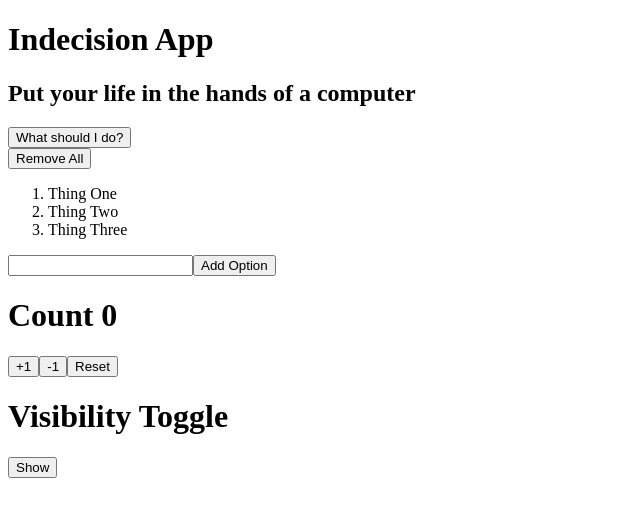
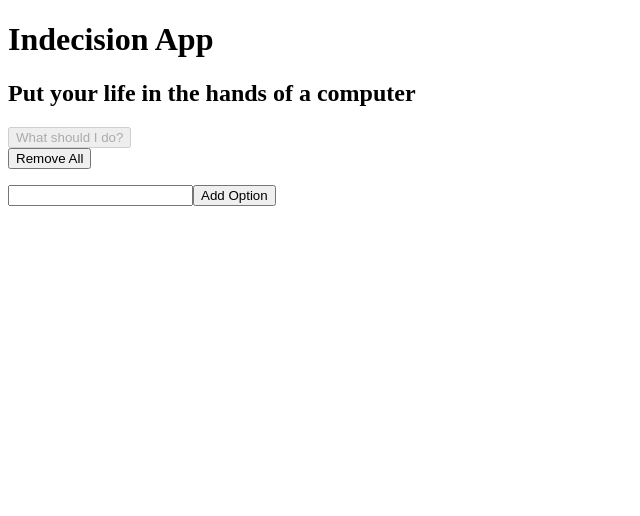
Before and after one commit to MuratOzdemir-dev/indecisionapp, a React (Create React App) app: page / in a window 1280 px wide. Shown: the top 516 px of the page, without its empty margins (0-640 px from the left). Built offline with nearby package versions, Linux system fonts and the light colour scheme.

Commit message:
handleClick fonksiyonları ayarlandı

```diff
--- a/src/App.js
+++ b/src/App.js
@@ -3,10 +3,49 @@ import Header from "./components/Header";
 import Action from "./components/Action";
 import Options from "./components/Options";
 import AddOption from "./components/AddOption";
-import Counter from "./components/Counter";
-import Visibility from "./components/Visibility";
+// import Counter from "./components/Counter";
+// import Visibility from "./components/Visibility";
 
 export default class App extends Component {
+  constructor() {
+    super();
+    this.handleDeleteOptions = this.handleDeleteOptions.bind(this);
+    this.handlePick = this.handlePick.bind(this);
+    this.handleAddOption = this.handleAddOption.bind(this);
+
+    this.state = {
+      options: [],
+    };
+  }
+
+  handleDeleteOptions() {
+    this.setState(() => {
+      return {
+        options: [],
+      };
+    });
+  }
+
+  handlePick() {
+    const random = Math.floor(Math.random() * this.state.options.length);
+    alert(this.state.options[random]);
+  }
+
+  handleAddOption(option) {
+    if (!option) {
+      return `Enter valid value to add option`;
+    } else if (this.state.options.indexOf(option) > -1) {
+      return `This option already exists`;
+    }
+
+
+    this.setState((prevState) => {
+      return {
+        options: [...prevState.options, option]
+      }
+    })
+  }
+
   render() {
     return (
       <div>
@@ -14,11 +53,17 @@ export default class App extends Component {
           title="Indecision App"
           subtitle="Put your life in the hands of a computer"
         />
-        <Action />
-        <Options options={["Thing One", "Thing Two", "Thing Three"]}/>
-        <AddOption />
-        <Counter />
-        <Visibility />
+        <Action
+          hasOptions={this.state.options.length > 0}
+          handlePick={this.handlePick}
+        />
+        <Options
+          options={this.state.options}
+          handleDeleteOptions={this.handleDeleteOptions}
+        />
+        <AddOption handleAddOption={this.handleAddOption} />
+        {/* <Counter />
+        <Visibility /> */}
       </div>
     );
   }
--- a/src/components/Action.js
+++ b/src/components/Action.js
@@ -1,11 +1,17 @@
 import React, { Component } from "react";
 
 export default class Action extends Component {
+  constructor(props) {
+    super();
+  }
+
   render() {
-    return(
+    return (
       <div>
-        <button>What should I do?</button>
+        <button disabled={!this.props.hasOptions} onClick={this.props.handlePick}>
+          What should I do?
+        </button>
       </div>
-    )
+    );
   }
 }
--- a/src/components/AddOption.js
+++ b/src/components/AddOption.js
@@ -1,20 +1,32 @@
 import React, { Component } from "react";
 
 export default class AddOption extends Component {
+  constructor(props) {
+    super(props);
+    this.handleAddOption = this.handleAddOption.bind(this);
+    this.state = {
+      error: undefined,
+    };
+  }
 
   handleAddOption(e) {
     e.preventDefault();
     const option = e.target.elements.option.value.trim();
 
-    if(option) {
-      alert(option);
-      e.target.elements.option.value = "";
-    }
+    const error = this.props.handleAddOption(option);
+    this.setState(() => {
+      return {
+        error,
+      };
+    });
+
+    e.target.elements.option.value = "";
   }
 
   render() {
-    return(
+    return (
       <div>
+        {this.state.error && <p>{this.state.error}</p>}
         <form onSubmit={this.handleAddOption}>
           <input type="text" name="option" />
           <button type="submit">Add Option</button>
--- a/src/components/Options.js
+++ b/src/components/Options.js
@@ -2,22 +2,18 @@ import React, { Component } from "react";
 import Option from "./Option";
 
 export default class Options extends Component {
-
   constructor(props) {
-    super(props);
-    this.handleRemoveAll = this.handleRemoveAll.bind(this);
-  }
-
-  handleRemoveAll() {
-    console.log(this.props.options);
+    super()
   }
 
   render() {
     return (
       <div>
-        <button onClick={this.handleRemoveAll}>Remove All</button>
+        <button onClick={this.props.handleDeleteOptions}>Remove All</button>
         <ol>
-          {this.props.options.map((option,index) => <Option option={option} key={index}/>)}
+          {this.props.options.map((option, index) => (
+            <Option option={option} key={index} />
+          ))}
         </ol>
       </div>
     );
```
